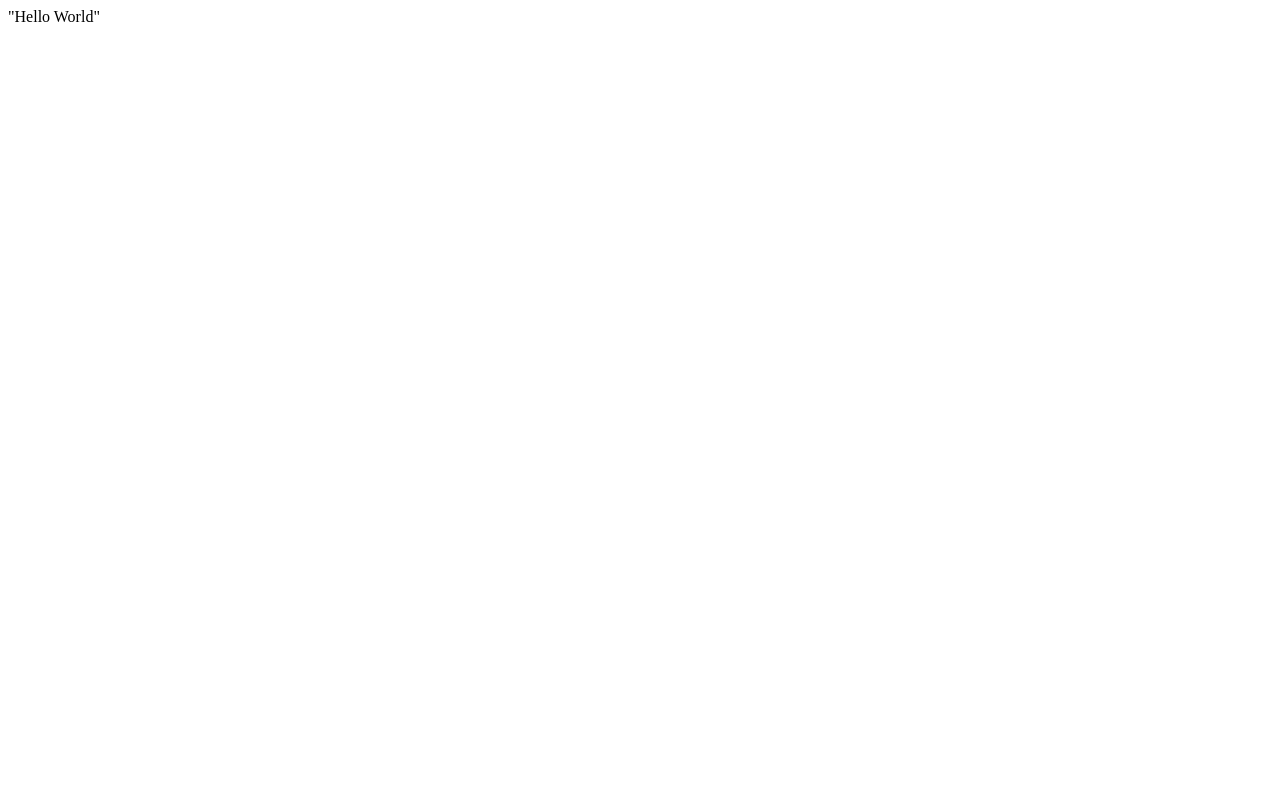
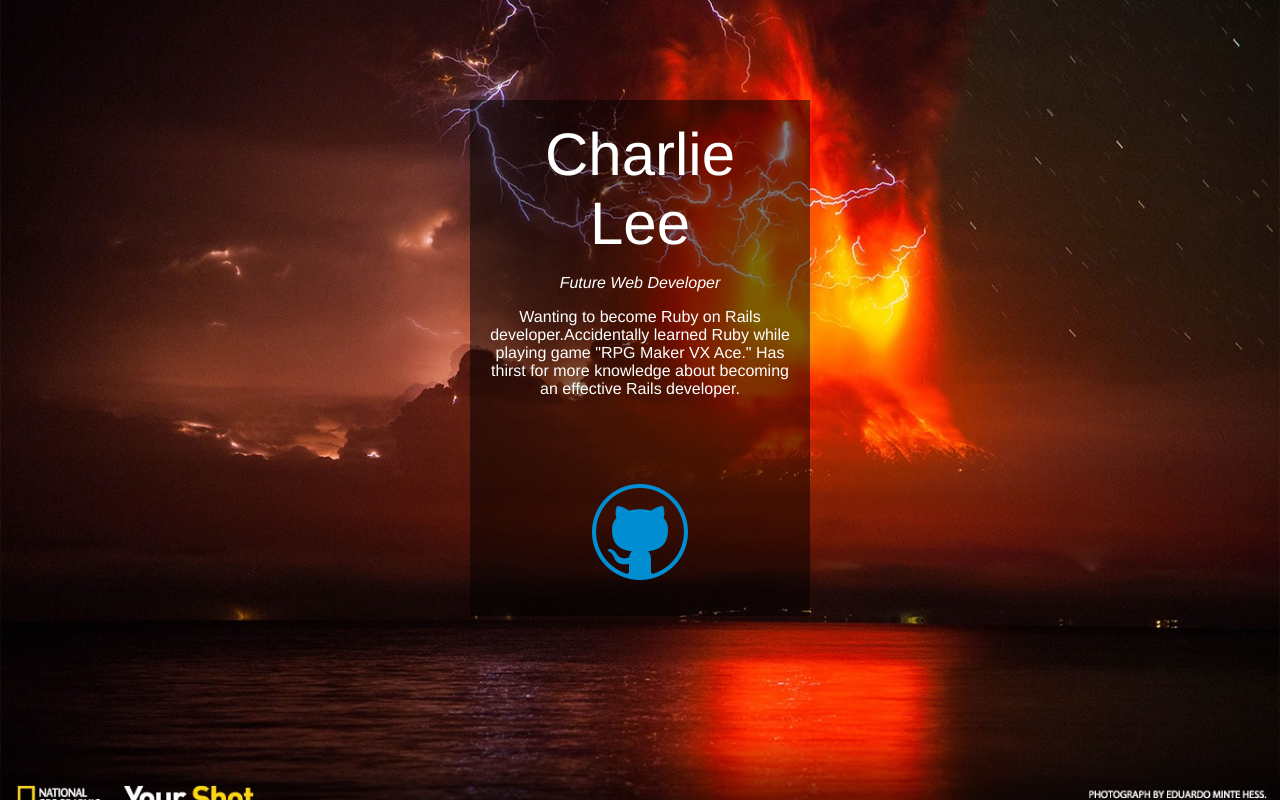
Before and after one commit to sgvvannabe/sgvvannabe.github.io, a plain HTML site: page index.html in a window 1280 px wide. Drawn offline with Linux system fonts and the light colour scheme.

Commit message:
Update index.html

```diff
--- a/index.html
+++ b/index.html
@@ -1 +1,62 @@
-"Hello World"
+<html>
+
+	<head>
+		<style>
+			body {
+				background: url('background.jpg') no-repeat center center fixed;
+  					-webkit-background-size: cover;
+ 					-moz-background-size: cover;
+ 					-o-background-size: cover;
+					background-size: cover;
+			}
+
+			h1 {
+				color: white;
+				font-family: 'Helvetica Neue', Helvetica;
+				font-weight: 100;
+				font-size: 60px;
+				margin: 0px;
+			}
+
+			p {
+				color: white;
+				font-family: 'Helvetica Neue', Helvetica;
+				font-weight: 200;
+			}
+			.box {
+				background-color: rgba(0,0,0,0.5);
+				padding: 20px;
+				width: 300px;
+				margin: 100px auto;
+				text-align: center;
+			}
+
+
+		</style>
+	</head>
+
+	<body>
+		<div class="box">
+			<h1>Charlie Lee</h1>
+			<p>
+				<i>Future Web Developer</i>
+			</p>
+
+			<p>
+				Wanting to become Ruby on Rails developer.Accidentally learned Ruby while playing game "RPG Maker VX Ace." Has thirst for more knowledge about becoming an effective Rails developer.
+			</p>
+
+			<br />
+			<br />
+			<br />
+
+			<a href = "https://github.com/sgvvannabe">
+				<img src= "github.png" />
+			</a>
+
+		</div>
+
+	</body>
+
+
+</html>
```
